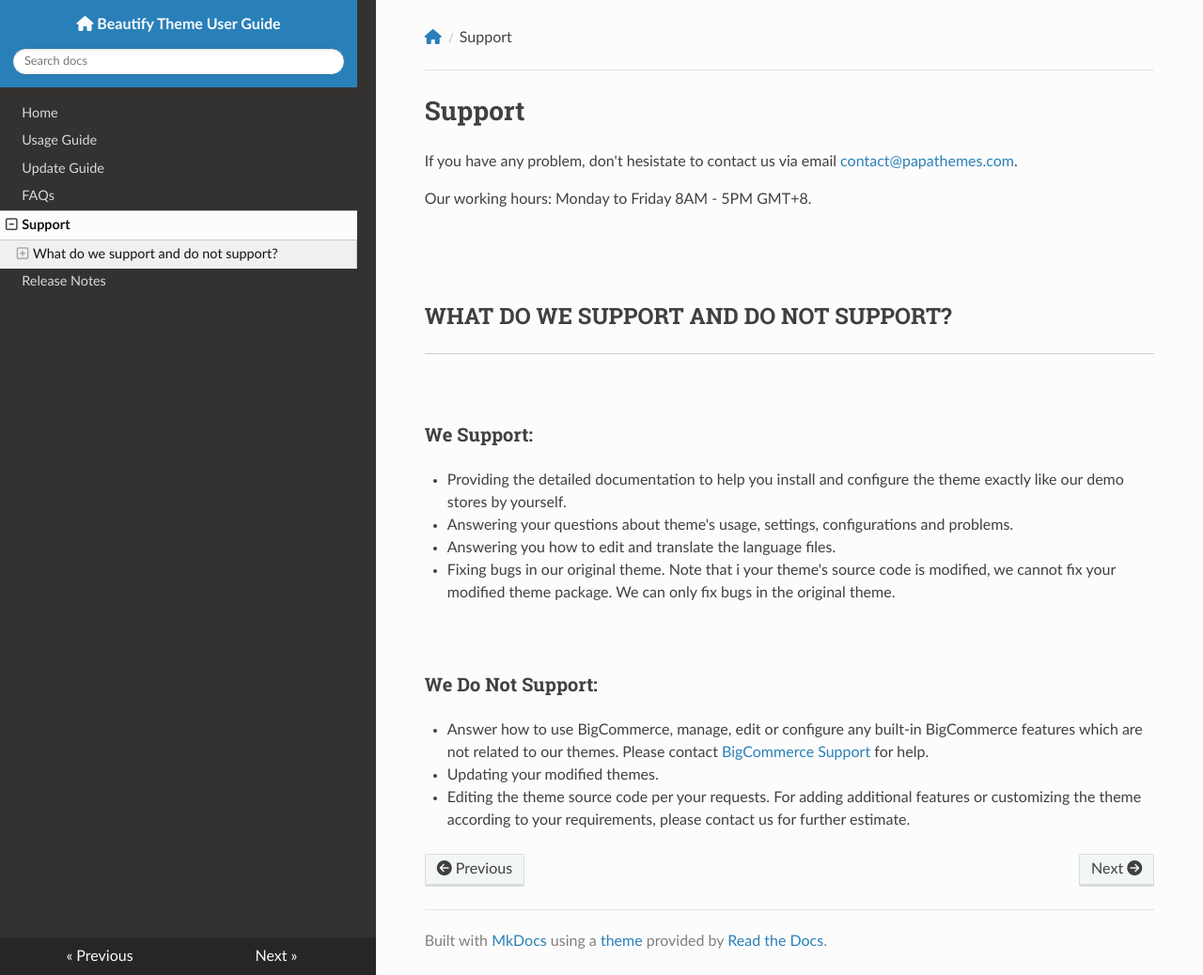
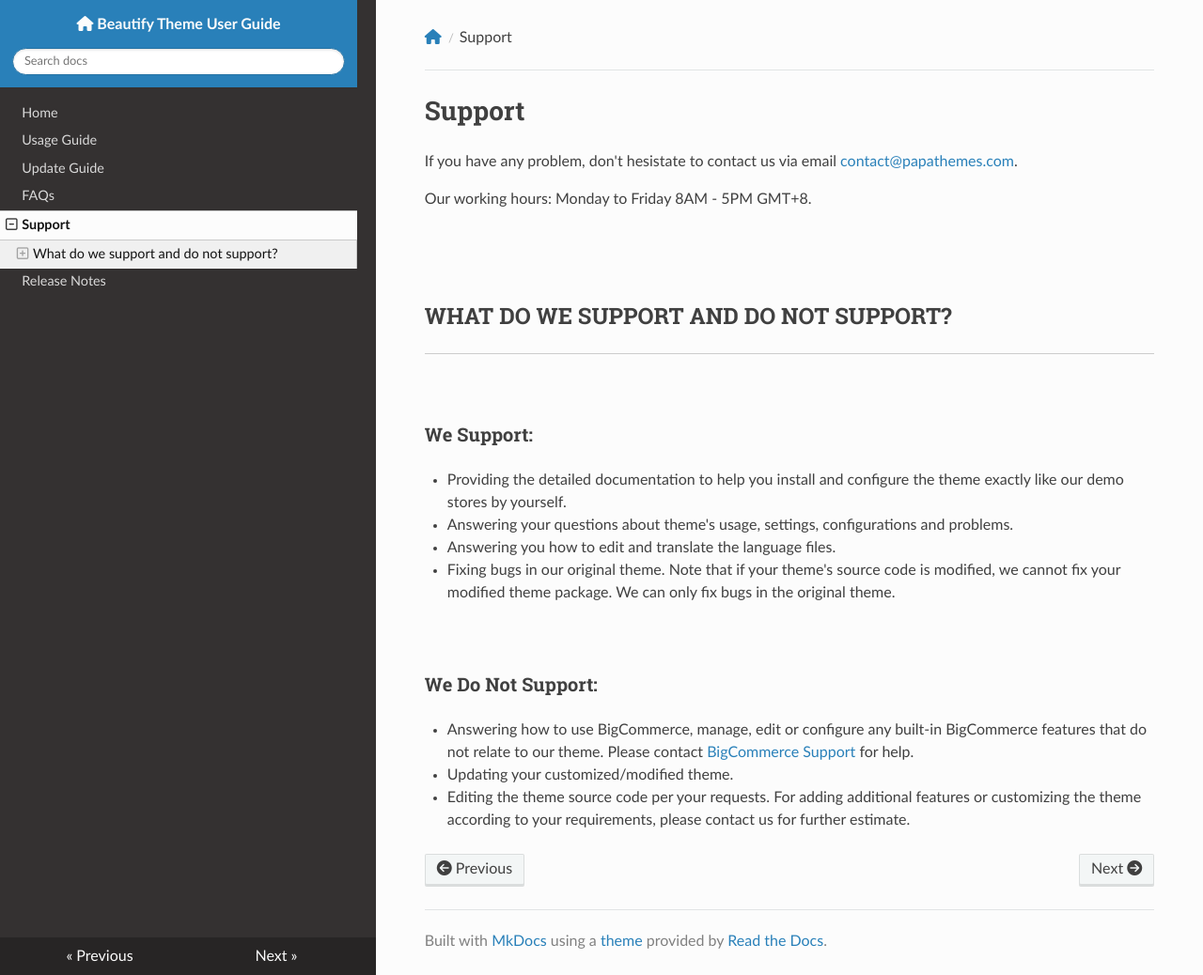
Before and after one commit to tvlgiao/bc-beautify-docs, an MkDocs documentation site: the page built from docs/support.md, in a window 1280 px wide and 1038 px high. Shown: the whole window at 94% size. Built offline with MkDocs 1.6.1, drawn with Linux system fonts in a browser that asks for light colours; nearby versions of some CDN libraries.

Commit message:
Update Support page

```diff
--- a/docs/support.md
+++ b/docs/support.md
@@ -11,9 +11,9 @@ Our working hours: Monday to Friday 8AM - 5PM GMT+8.
 - Providing the detailed documentation to help you install and configure the theme exactly like our demo stores by yourself.
 - Answering your questions about theme's usage, settings, configurations and problems.
 - Answering you how to edit and translate the language files.
-- Fixing bugs in our original theme. Note that i your theme's source code is modified, we cannot fix your modified theme package. We can only fix bugs in the original theme.
+- Fixing bugs in our original theme. Note that if your theme's source code is modified, we cannot fix your modified theme package. We can only fix bugs in the original theme.
 ### We Do Not Support:
 
-- Answer how to use BigCommerce, manage, edit or configure any built-in BigCommerce features which are not related to our themes. Please contact [BigCommerce Support](https://support.bigcommerce.com/) for help.
-- Updating your modified themes.
+- Answering how to use BigCommerce, manage, edit or configure any built-in BigCommerce features that do not relate to our theme. Please contact [BigCommerce Support](https://support.bigcommerce.com/) for help.
+- Updating your customized/modified theme.
 - Editing the theme source code per your requests. For adding additional features or customizing the theme according to your requirements, please contact us for further estimate.
```
